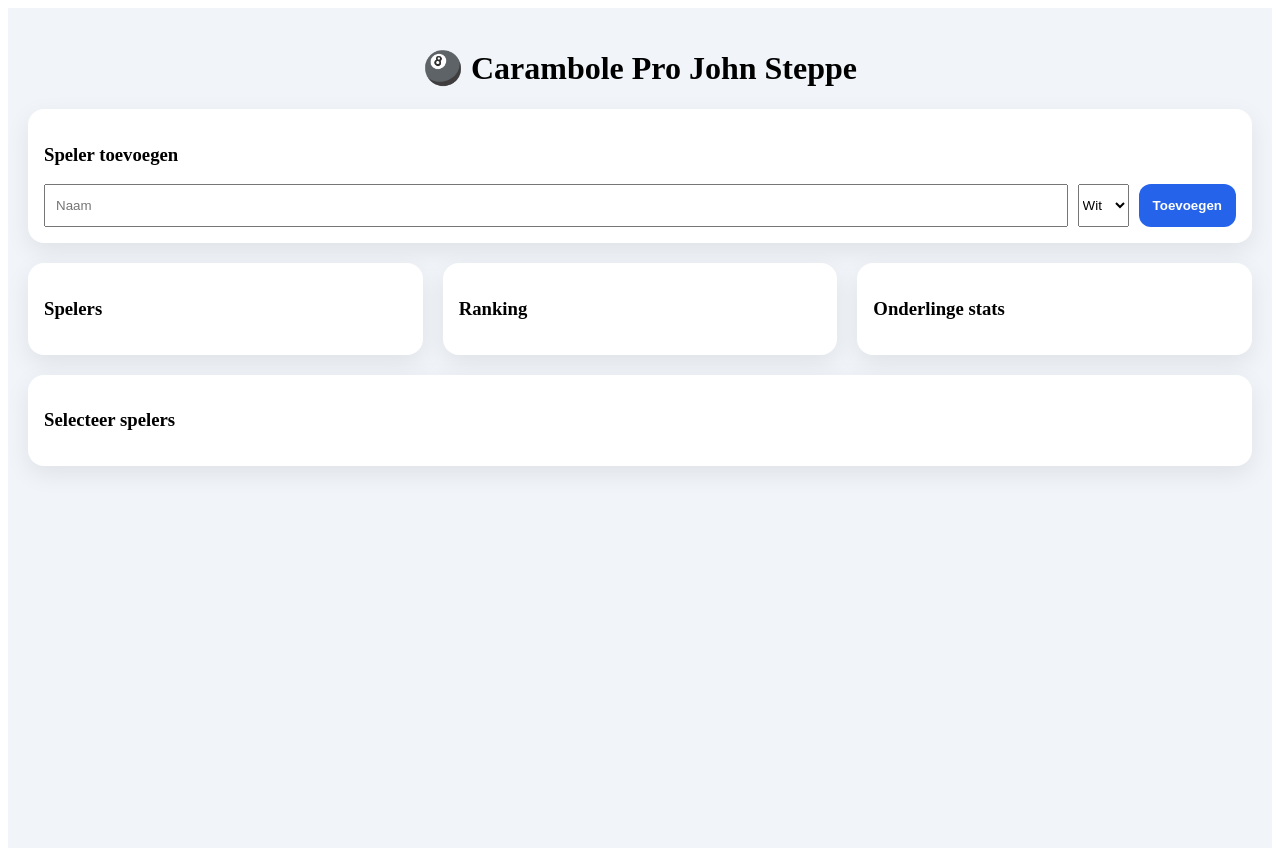
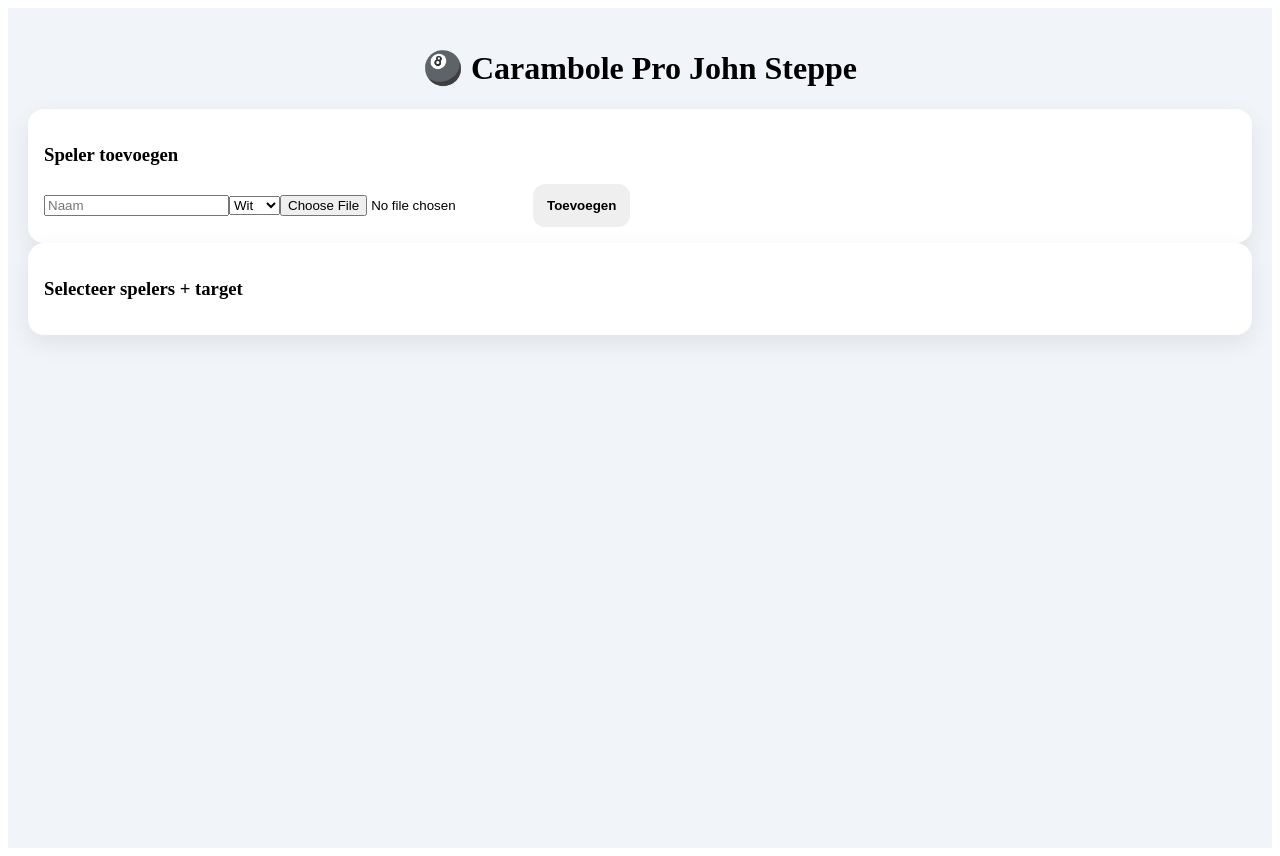
Before and after one commit to steppedavid-glitch/carambole-app, a React (Vite) app: page / in a window 1280 px wide. Built offline with nearby package versions, Linux system fonts and the light colour scheme.

Commit message:
Update App.jsx

```diff
--- a/src/App.jsx
+++ b/src/App.jsx
@@ -19,26 +19,38 @@ export default function App() {
 
   const [newPlayer, setNewPlayer] = useState("");
   const [ballColor, setBallColor] = useState("white");
+  const [photo, setPhoto] = useState(null);
 
   const [selected, setSelected] = useState([]);
   const [scores, setScores] = useState({});
+  const [targets, setTargets] = useState({});
   const [history, setHistory] = useState([]);
-  const [targets, setTargets] = useState({});
   const [turns, setTurns] = useState(1);
   const [currentGame, setCurrentGame] = useState(false);
   const [activePlayer, setActivePlayer] = useState(null);
   const [inputValue, setInputValue] = useState("");
-
-  // NEW: undo stack
   const [undoStack, setUndoStack] = useState([]);
 
+  useEffect(() => localStorage.setItem("players", JSON.stringify(players)), [players]);
   useEffect(() => localStorage.setItem("games", JSON.stringify(games)), [games]);
-  useEffect(() => localStorage.setItem("players", JSON.stringify(players)), [players]);
 
   const addPlayer = () => {
     if (!newPlayer) return;
-    setPlayers([...players, { name: newPlayer, id: Date.now(), color: ballColor }]);
+    setPlayers([...players, {
+      name: newPlayer,
+      id: Date.now(),
+      color: ballColor,
+      photo
+    }]);
     setNewPlayer("");
+    setPhoto(null);
+  };
+
+  const handlePhoto = (e) => {
+    const file = e.target.files[0];
+    const reader = new FileReader();
+    reader.onload = () => setPhoto(reader.result);
+    if (file) reader.readAsDataURL(file);
   };
 
   const startGame = () => {
@@ -56,26 +68,17 @@ export default function App() {
   const clearInput = () => setInputValue("");
 
   const submitScore = () => {
-    if (!activePlayer) return;
-
-    // save snapshot for undo
-    setUndoStack(prev => [...prev, {
-      scores: { ...scores },
-      history: [...history],
-      turns,
-      activePlayer
-    }]);
+    setUndoStack(prev => [...prev, { scores: { ...scores }, history: [...history], turns, activePlayer }]);
 
     const val = Number(inputValue || 0);
     const newScores = { ...scores, [activePlayer]: scores[activePlayer] + val };
 
     setScores(newScores);
 
-    const snapshot = {
+    setHistory(prev => [...prev, {
       turn: turns,
       ...Object.fromEntries(selected.map(p => [p.name, newScores[p.id]]))
-    };
-    setHistory(prev => [...prev, snapshot]);
+    }]);
 
     setInputValue("");
 
@@ -84,20 +87,19 @@ export default function App() {
 
     const win = selected.find(p => newScores[p.id] >= targets[p.id]);
     if (win) {
-      setGames([...games, { players: selected, scores: newScores, winner: win, history }]);
+      setGames([...games, { players: selected, scores: newScores, winner: win }]);
       setCurrentGame(false);
     }
   };
 
   const undo = () => {
-    const last = undoStack[undoStack.length - 1];
+    const last = undoStack.pop();
     if (!last) return;
-
     setScores(last.scores);
     setHistory(last.history);
     setTurns(last.turns);
     setActivePlayer(last.activePlayer);
-    setUndoStack(prev => prev.slice(0, -1));
+    setUndoStack([...undoStack]);
   };
 
   const nextTurn = () => setTurns(turns + 1);
@@ -112,168 +114,81 @@ export default function App() {
     setUndoStack([]);
   };
 
-  const stats = (p) => {
-    const played = games.filter(g => g.players.find(x => x.id === p.id));
-    const wins = played.filter(g => g.winner.id === p.id);
-
-    const avg = played.length
-      ? (played.reduce((sum, g) => sum + (g.scores[p.id] / (g.history?.length || 1)), 0) / played.length).toFixed(2)
-      : 0;
-
-    return { played: played.length, wins: wins.length, avg };
-  };
-
-  const ranking = [...players]
-    .map(p => ({ name: p.name, ...stats(p) }))
-    .sort((a, b) => b.wins - a.wins);
-
-  const headToHead = (p1, p2) => {
-    const matches = games.filter(g =>
-      g.players.find(x => x.id === p1.id) &&
-      g.players.find(x => x.id === p2.id)
-    );
-    return {
-      p1: matches.filter(g => g.winner.id === p1.id).length,
-      p2: matches.filter(g => g.winner.id === p2.id).length
-    };
-  };
-
   return (
     <div style={{ minHeight: "100vh", background: "#f1f5f9", padding: 20 }}>
-
       <h1 style={{ textAlign: "center" }}>🎱 Carambole Pro John Steppe</h1>
 
+      {!currentGame && (
+        <>
+          <Card>
+            <h3>Speler toevoegen</h3>
+            <input value={newPlayer} onChange={e => setNewPlayer(e.target.value)} placeholder="Naam" />
+            <select value={ballColor} onChange={e => setBallColor(e.target.value)}>
+              <option value="white">Wit</option>
+              <option value="yellow">Geel</option>
+            </select>
+            <input type="file" accept="image/*" onChange={handlePhoto} />
+            <Button onClick={addPlayer}>Toevoegen</Button>
+          </Card>
+
+          <Card>
+            <h3>Selecteer spelers + target</h3>
+            {players.map(p => (
+              <div key={p.id} style={{ marginBottom: 10 }}>
+                <Button onClick={() => setSelected(prev => prev.find(x => x.id === p.id) ? prev.filter(x => x.id !== p.id) : [...prev, p])}>
+                  {p.photo && <img src={p.photo} alt="" width={30} style={{ borderRadius: "50%", marginRight: 10 }} />}
+                  {p.name}
+                </Button>
+
+                {selected.find(x => x.id === p.id) && (
+                  <input
+                    type="number"
+                    placeholder="target"
+                    value={targets[p.id] || ""}
+                    onChange={e => setTargets({ ...targets, [p.id]: Number(e.target.value) })}
+                  />
+                )}
+              </div>
+            ))}
+
+            {selected.length === 2 && (
+              <Button onClick={startGame}>Start match</Button>
+            )}
+          </Card>
+        </>
+      )}
+
       {currentGame && (
-        <div style={{ display: "grid", gridTemplateColumns: "2fr 1fr", gap: 20 }}>
-
-          {/* GAME */}
         <Card>
           <div style={{ display: "flex", gap: 10 }}>
             {selected.map(p => (
-                <div key={p.id} style={{ flex: 1, textAlign: "center", padding: 20,
-                  background: activePlayer === p.id ? "#22c55e" : "#e2e8f0", borderRadius: 12 }}>
+              <div key={p.id} style={{ flex: 1, textAlign: "center", padding: 20, background: activePlayer === p.id ? "#22c55e" : "#e2e8f0" }}>
+                {p.photo && <img src={p.photo} alt="" width={60} style={{ borderRadius: "50%" }} />}
                 <div>{p.name}</div>
-                  <div style={{ fontSize: 48 }}>{scores[p.id]}</div>
+                <div style={{ fontSize: 40 }}>{scores[p.id]}</div>
                 <div>/ {targets[p.id]}</div>
               </div>
             ))}
           </div>
 
-            <div style={{ textAlign: "center", margin: 10 }}>Beurt: {turns}</div>
-            <div style={{ textAlign: "center", fontSize: 40 }}>{inputValue || 0}</div>
+          <div style={{ textAlign: "center" }}>{inputValue || 0}</div>
 
           <div style={{ display: "grid", gridTemplateColumns: "repeat(3,1fr)", gap: 10 }}>
             {[1,2,3,4,5,6,7,8,9].map(n => (
-                <Button key={n} onClick={() => addDigit(n.toString())} style={{ background: "#fff" }}>{n}</Button>
+              <Button key={n} onClick={() => addDigit(n.toString())}>{n}</Button>
             ))}
-              <Button onClick={clearInput} style={{ background: "#fbbf24" }}>C</Button>
-              <Button onClick={() => addDigit("0")} style={{ background: "#fff" }}>0</Button>
-              <Button onClick={submitScore} style={{ background: "#22c55e", color: "white" }}>OK</Button>
+            <Button onClick={clearInput}>C</Button>
+            <Button onClick={() => addDigit("0")}>0</Button>
+            <Button onClick={submitScore}>OK</Button>
           </div>
 
-            {/* NEW CONTROLS */}
           <div style={{ display: "flex", gap: 10, marginTop: 10 }}>
-              <Button onClick={undo} style={{ flex: 1, background: "#ef4444", color: "white" }}>
-                ↩️ Undo
-              </Button>
-              <Button onClick={nextTurn} style={{ flex: 1, background: "#3b82f6", color: "white" }}>
-                Volgende beurt
-              </Button>
-              <Button onClick={newMatch} style={{ flex: 1, background: "#6b7280", color: "white" }}>
-                Nieuwe match
-              </Button>
+            <Button onClick={undo}>Undo</Button>
+            <Button onClick={nextTurn}>Volgende beurt</Button>
+            <Button onClick={newMatch}>Nieuwe match</Button>
           </div>
         </Card>
-
-          {/* GRAPH */}
-          <Card>
-            <h3>Scoreverloop</h3>
-            <ResponsiveContainer width="100%" height={300}>
-              <LineChart data={history}>
-                <XAxis dataKey="turn" />
-                <YAxis />
-                <Tooltip />
-                {selected.map(p => (
-                  <Line key={p.id} type="monotone" dataKey={p.name} stroke="#2563eb" />
-                ))}
-              </LineChart>
-            </ResponsiveContainer>
-          </Card>
-
-        </div>
       )}
-
-      {!currentGame && (
-        <div style={{ display: "grid", gridTemplateColumns: "1fr 1fr 1fr", gap: 20 }}>
-
-          {/* ADD PLAYER */}
-          <Card style={{ gridColumn: "span 3" }}>
-            <h3>Speler toevoegen</h3>
-            <div style={{ display: "flex", gap: 10 }}>
-              <input value={newPlayer} onChange={e => setNewPlayer(e.target.value)} placeholder="Naam" style={{ flex: 1, padding: 10 }} />
-              <select value={ballColor} onChange={e => setBallColor(e.target.value)}>
-                <option value="white">Wit</option>
-                <option value="yellow">Geel</option>
-              </select>
-              <Button onClick={addPlayer} style={{ background: "#2563eb", color: "white" }}>Toevoegen</Button>
-            </div>
-          </Card>
-
-          {/* PLAYERS */}
-          <Card>
-            <h3>Spelers</h3>
-            {players.map(p => {
-              const s = stats(p);
-              return (
-                <div key={p.id} style={{ marginBottom: 8 }}>
-                  {p.name} | 🎯 {s.played} | 🏆 {s.wins} | Moy {s.avg}
-                </div>
-              );
-            })}
-          </Card>
-
-          {/* RANKING */}
-          <Card>
-            <h3>Ranking</h3>
-            {ranking.map((r, i) => (
-              <div key={i}>#{i + 1} {r.name}</div>
-            ))}
-          </Card>
-
-          {/* HEAD TO HEAD */}
-          <Card>
-            <h3>Onderlinge stats</h3>
-            {players.map((p1, i) =>
-              players.slice(i + 1).map(p2 => {
-                const h = headToHead(p1, p2);
-                return (
-                  <div key={p1.id + p2.id}>
-                    {p1.name} vs {p2.name}: {h.p1} - {h.p2}
-                  </div>
-                );
-              })
-            )}
-          </Card>
-
-          {/* SELECT */}
-          <Card style={{ gridColumn: "span 3" }}>
-            <h3>Selecteer spelers</h3>
-            {players.map(p => (
-              <Button key={p.id} onClick={() => setSelected(prev => prev.find(x => x.id === p.id) ? prev.filter(x => x.id !== p.id) : [...prev, p])} style={{ marginBottom: 5, width: "100%" }}>
-                {p.name}
-              </Button>
-            ))}
-
-            {selected.length === 2 && (
-              <Button onClick={startGame} style={{ marginTop: 10, width: "100%", background: "#22c55e", color: "white" }}>
-                Start match
-              </Button>
-            )}
-          </Card>
-
-        </div>
-      )}
-
     </div>
   );
 }
```
Lines whose indentation alone changed are shown as unchanged.
